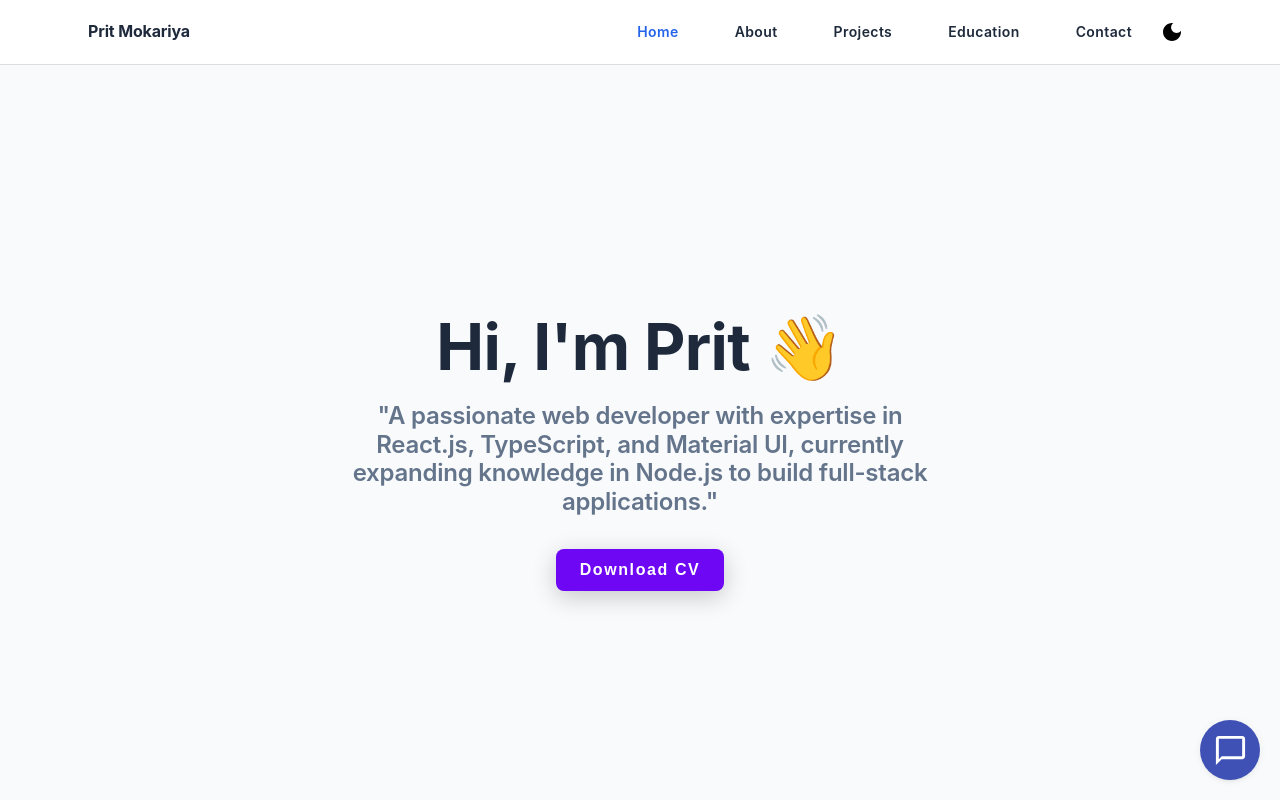
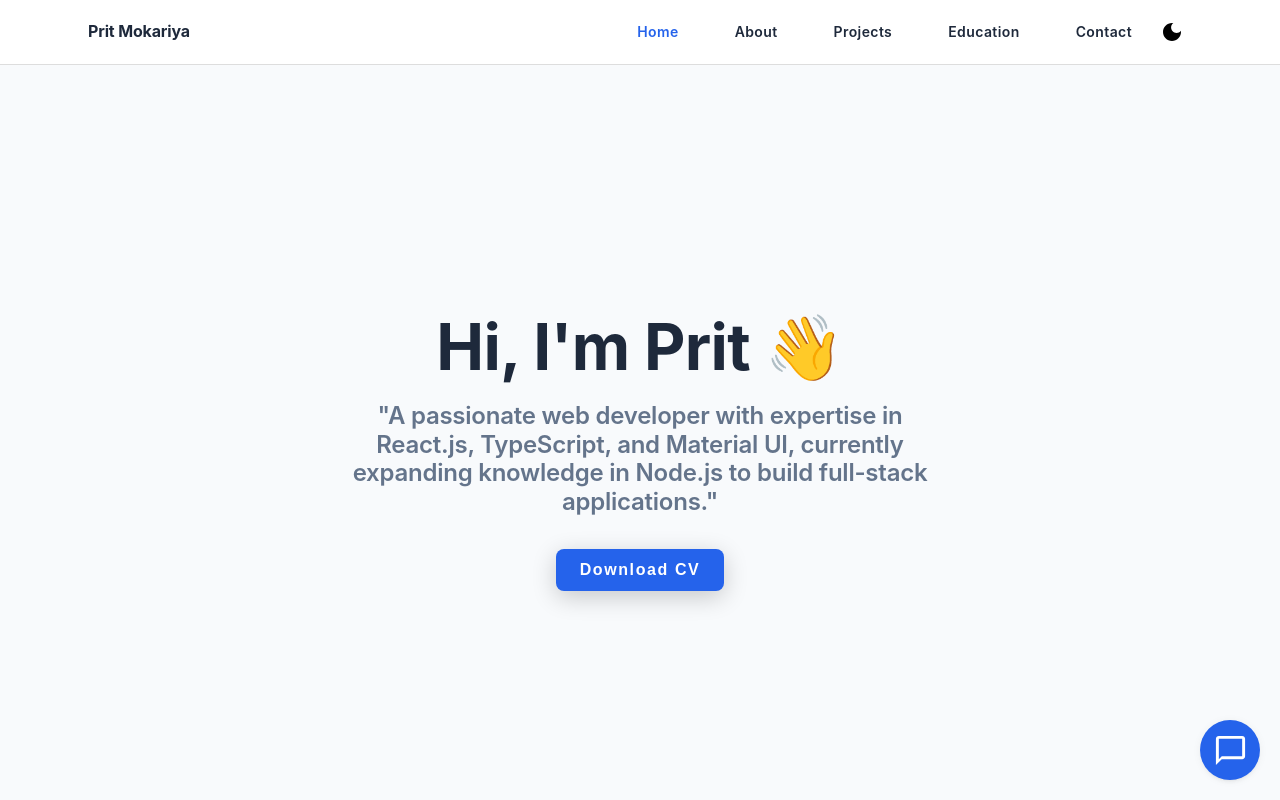
Before and after one commit to MokariyaPrit/Portfolio, a React (Vite) app: page / in a window 1280 px wide. Shown: the top 800 px of the page. Built offline with nearby package versions, Linux system fonts and the light colour scheme.

Commit message:
Downlodebtn updated

```diff
--- a/src/components/Chatbot.tsx
+++ b/src/components/Chatbot.tsx
@@ -141,7 +141,7 @@ const Chatbot = () => {
         <IconButton
           onClick={() => setOpen(true)}
           sx={{
-            backgroundColor: "#3f51b5",
+            backgroundColor: "#2563eb",
             color: "#fff",
             width: 60,
             height: 60,
--- a/src/components/Downlodebtn.tsx
+++ b/src/components/Downlodebtn.tsx
@@ -1,6 +1,6 @@
 import { useTheme } from "@mui/material/styles";
 import styled from "styled-components";
-import downlink from "../../public/Prit_mokariya_React_js.pdf"
+import downlink from "../../public/Bhuva_Bhavesh.pdf"
 
 const DownloadButton = () => {
   const theme = useTheme(); // Get the theme
@@ -8,7 +8,7 @@ const DownloadButton = () => {
   const handleDownload = () => {
     const link = document.createElement("a");
     link.href = downlink; // Path to your PDF file
-    link.download = "Prit_CV.pdf"; // Default name for the downloaded file
+    link.download = "Bhavesh.pdf"; // Default name for the downloaded file
     link.click(); // Simulate click to start download
   };
 
@@ -40,7 +40,8 @@ const StyledWrapper = styled.div`
     justify-content: center !important;
     align-items: center !important;
     border-radius: 8px;
-    background: #6e07f3;
+    // background: #6e07f3;
+     background: #2563eb;
     font-family: "Montserrat", sans-serif;
     box-shadow: 0px 6px 24px 0px rgba(0, 0, 0, 0.2);
     overflow: hidden;
@@ -60,7 +61,7 @@ const StyledWrapper = styled.div`
     content: "";
     width: 0%;
     height: 100%;
-    background: #ffd401;
+    background: #64748b;
     position: absolute;
     transition: all 0.4s ease-in-out;
     right: 0;
```
